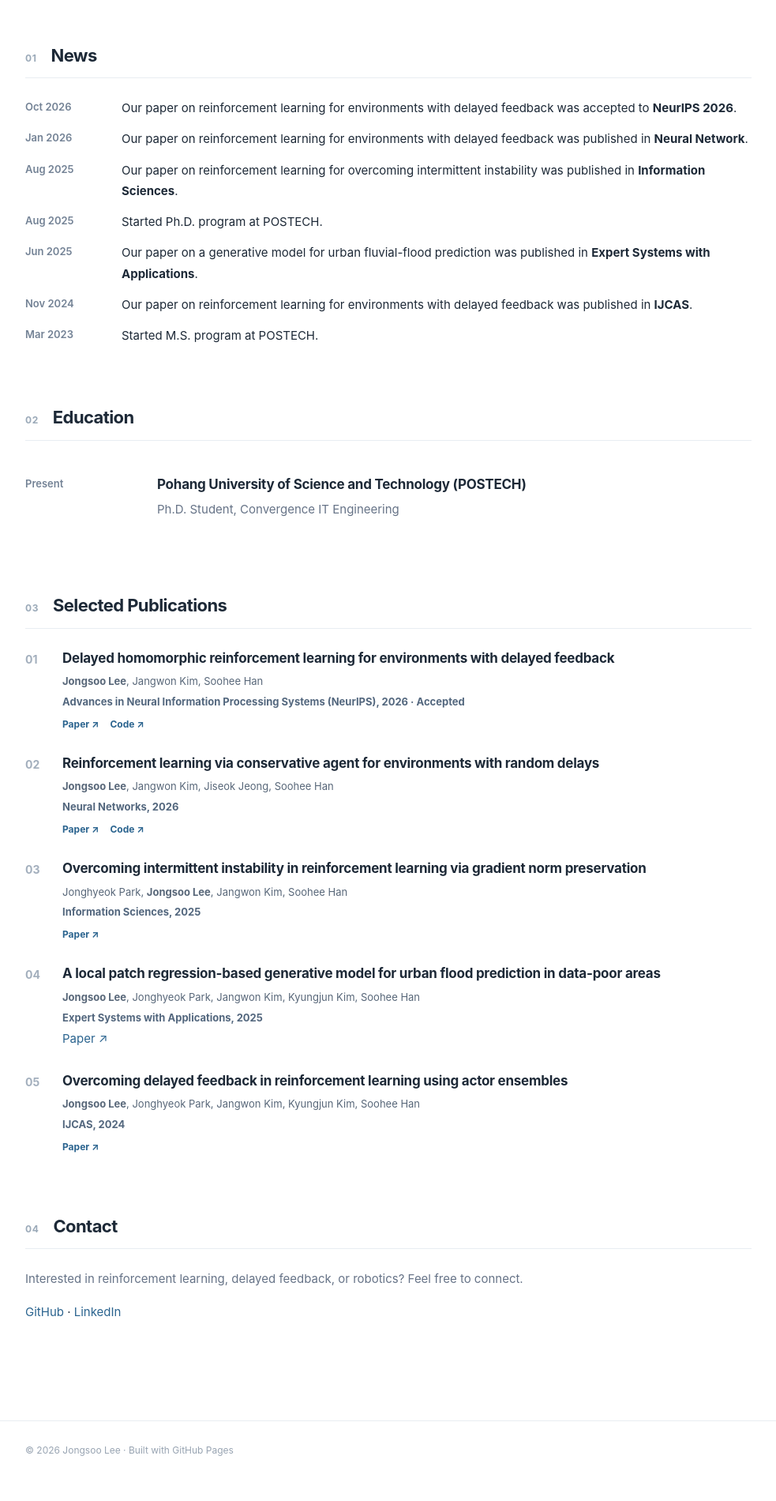
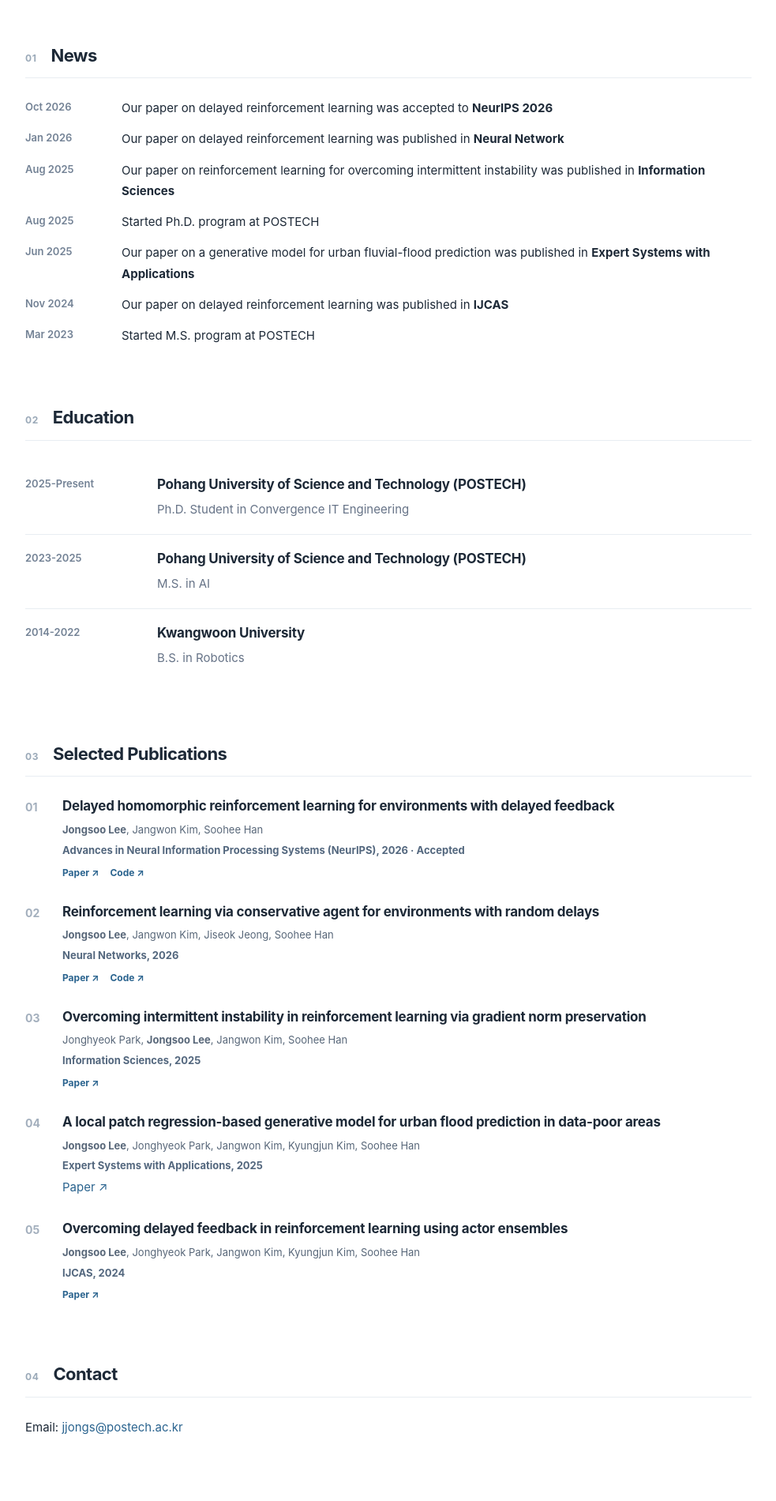
Before and after one commit to JongsooLee/jongsoolee.github.io, a plain HTML site: page index.html in a window 1280 px wide. Shown: the part 420-2320 px from the top of the page at 79% size, without its empty margins (148-1131 px from the left). Drawn offline with Linux system fonts and the light colour scheme.

Commit message:
Update index.html

```diff
--- a/index.html
+++ b/index.html
@@ -67,18 +67,20 @@
 
     <section id="news"><div class="heading"><span class="num">01</span><h2>News</h2></div>
       <div class="news">
-        <div class="news-row"><span class="date">Oct 2026</span><div>Our paper on reinforcement learning for environments with delayed feedback was accepted to <strong>NeurIPS 2026</strong>.</div></div>
-        <div class="news-row"><span class="date">Jan 2026</span><div>Our paper on reinforcement learning for environments with delayed feedback was published in <strong>Neural Network</strong>.</div></div>
-        <div class="news-row"><span class="date">Aug 2025</span><div>Our paper on reinforcement learning for overcoming intermittent instability was published in <strong>Information Sciences</strong>.</div></div>
-        <div class="news-row"><span class="date">Aug 2025</span><div>Started Ph.D. program at POSTECH.</div></div>
-        <div class="news-row"><span class="date">Jun 2025</span><div>Our paper on a generative model for urban fluvial-flood prediction was published in <strong>Expert Systems with Applications</strong>.</div></div>
-        <div class="news-row"><span class="date">Nov 2024</span><div>Our paper on reinforcement learning for environments with delayed feedback was published in <strong>IJCAS</strong>.</div></div>
-        <div class="news-row"><span class="date">Mar 2023</span><div>Started M.S. program at POSTECH.</div></div>
+        <div class="news-row"><span class="date">Oct 2026</span><div>Our paper on delayed reinforcement learning was accepted to <strong>NeurIPS 2026</strong></div></div>
+        <div class="news-row"><span class="date">Jan 2026</span><div>Our paper on delayed reinforcement learning was published in <strong>Neural Network</strong></div></div>
+        <div class="news-row"><span class="date">Aug 2025</span><div>Our paper on reinforcement learning for overcoming intermittent instability was published in <strong>Information Sciences</strong></div></div>
+        <div class="news-row"><span class="date">Aug 2025</span><div>Started Ph.D. program at POSTECH</div></div>
+        <div class="news-row"><span class="date">Jun 2025</span><div>Our paper on a generative model for urban fluvial-flood prediction was published in <strong>Expert Systems with Applications</strong></div></div>
+        <div class="news-row"><span class="date">Nov 2024</span><div>Our paper on delayed reinforcement learning was published in <strong>IJCAS</strong></div></div>
+        <div class="news-row"><span class="date">Mar 2023</span><div>Started M.S. program at POSTECH</div></div>
       </div>
     </section>
 
     <section id="education"><div class="heading"><span class="num">02</span><h2>Education</h2></div>
-      <div class="timeline"><span class="date">Present</span><div><h3>Pohang University of Science and Technology (POSTECH)</h3><p>Ph.D. Student, Convergence IT Engineering</p></div></div>
+      <div class="timeline"><span class="date">2025-Present</span><div><h3>Pohang University of Science and Technology (POSTECH)</h3><p>Ph.D. Student in Convergence IT Engineering</p></div></div>
+      <div class="timeline"><span class="date">2023-2025</span><div><h3>Pohang University of Science and Technology (POSTECH)</h3><p>M.S. in AI</p></div></div>
+      <div class="timeline"><span class="date">2014-2022</span><div><h3>Kwangwoon University</h3><p>B.S. in Robotics</p></div></div>
       <!-- Add previous degrees here after verifying dates and institutions. -->
     </section>
 
@@ -91,7 +93,15 @@
       <!-- Add further publications here once titles, author lists, and publication links are verified. -->
     </section>
 
-    <section id="contact"><div class="heading"><span class="num">04</span><h2>Contact</h2></div><p class="contact">Interested in reinforcement learning, delayed feedback, or robotics? Feel free to connect.</p><p><a href="https://github.com/jongsoolee" target="_blank" rel="noopener">GitHub</a> · <a href="https://www.linkedin.com/in/JSL95" target="_blank" rel="noopener">LinkedIn</a></p><!-- Add your email address here when ready. --></section>
+    <section id="contact">
+  <div class="heading">
+    <span class="num">04</span>
+    <h2>Contact</h2>
+  </div>
+  <p>
+    Email: <a href="mailto:jjongs@postech.ac.kr">jjongs@postech.ac.kr</a>
+  </p>
+</section>
   </main>
   <footer><div class="shell">© 2026 Jongsoo Lee · Built with GitHub Pages</div></footer>
 </body>
```
